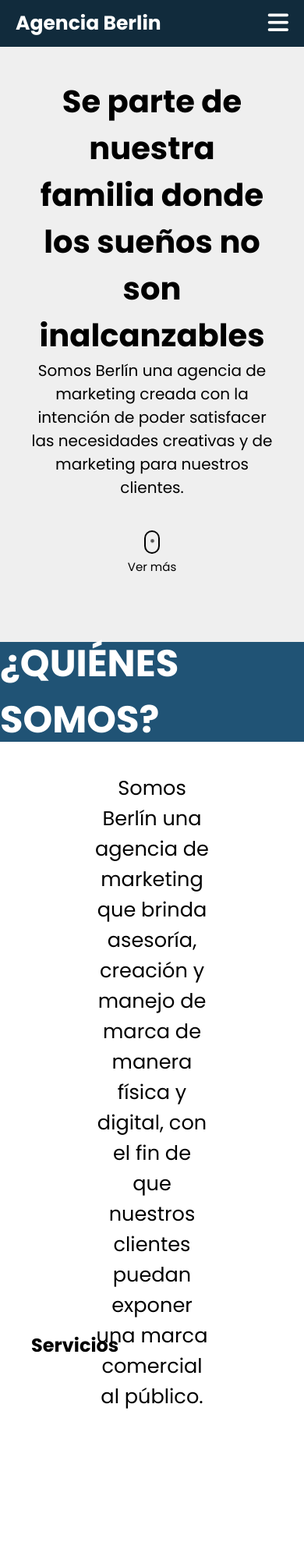
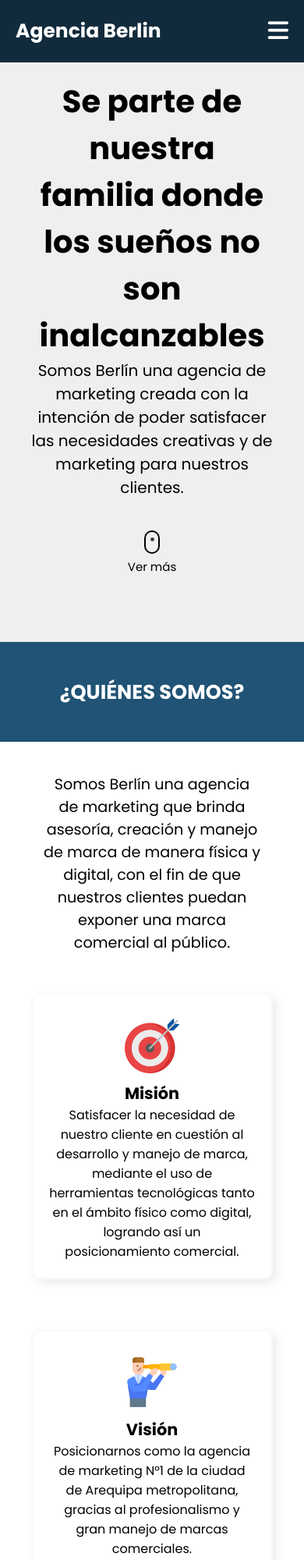
Before and after one commit to Pilli3800/Agencia_Berlin, a plain HTML site: page index.html in a window 390 px wide. Shown: the top 2000 px of the page at 78% size. Drawn offline with nearby package versions, Linux system fonts and the light colour scheme.

Commit message:
Finish Nosotros y Hero

```diff
--- a/css/navbar.css
+++ b/css/navbar.css
@@ -45,12 +45,30 @@
 .nav-menu-link {
   padding: 8px 12px;
   border-radius: 3px;
+  position: relative;
 }
 
 .nav-menu-link:hover,
 .nav-menu-link_active {
+  transition: 0.5s;
+}
+
+.nav-menu-link:after {
+  content: "";
+  position: absolute;
+  width: 100%;
+  transform: scaleX(0);
+  height: 2px;
+  bottom: 0;
+  left: 0;
   background-color: var(--color-active);
-  transition: 0.5s;
+  transform-origin: bottom right;
+  transition: transform 0.25s ease-out;
+}
+
+.nav-menu-link:hover:after {
+  transform: scaleX(1);
+  transform-origin: bottom left;
 }
 
 /* TOGGLE */
@@ -67,15 +85,15 @@
 }
 
 /* MOBILE */
-@media (max-width: 768px) {
+@media (max-width: 992px) {
   .header {
-    height: 60px;
+    height: 80px;
   }
 
   .logo {
     font-size: 25px;
     padding: 0 20px;
-    line-height: 60px;
+    line-height: 80px;
   }
 
   .nav-menu {
@@ -84,9 +102,9 @@
     margin: 0;
     background-color: var(--color-secondary);
     position: fixed;
-    top: 60px;
+    top: 80px;
     width: 100%;
-    padding: 50% 0;
+    padding: 20px 0;
     height: calc(100% - 60px);
     overflow-y: hidden;
     left: 100%;
--- a/css/nosotros.css
+++ b/css/nosotros.css
@@ -3,6 +3,12 @@
   padding: 0px;
   scroll-margin-top: 70px;
 }
+
+.nosotros-container {
+  display: flex;
+  flex-direction: column;
+}
+
 .nosotros-title {
   width: 100%;
   height: 8em;
@@ -27,6 +33,100 @@
 
 .nosotros-texto-main {
   text-align: center;
-  font-size: 1.6em;
-  width: 50%;
+  font-size: 1.4em;
+  width: 60%;
 }
+
+.cards {
+  max-width: 1200px;
+  margin: 100px auto;
+  display: grid;
+  gap: 4rem;
+  grid-template-columns: repeat(3, 1fr);
+}
+
+.card {
+  background: rgb(255, 255, 255);
+  padding: 1rem;
+  height: 21rem;
+  box-shadow: 0.3em 0.3em 0.7em #00000015;
+  transition: border 0.5s cubic-bezier(0.175, 0.885, 0.32, 1.275);
+  border-radius: 10px;
+  border: rgb(250, 250, 250) 0.2em solid;
+}
+
+.card * {
+  text-align: center;
+}
+
+.card:hover {
+  border: var(--color-secondary) 0.2em solid;
+}
+
+.card img {
+  display: block;
+  margin: 10px auto;
+  width: 70px;
+}
+
+.card ul,
+li {
+  list-style: none;
+  text-align: center;
+  padding-left: 0;
+}
+
+@media (max-width: 992px) {
+  #nosotros {
+    height: auto;
+  }
+  .cards {
+    grid-template-columns: repeat(1, 1fr);
+    margin: 50px auto;
+  }
+
+  .card {
+    padding: 20px;
+  }
+
+  .nosotros-texto-main {
+    text-align: center;
+    font-size: 1.4em;
+    width: 80%;
+  }
+
+  .titleCard {
+    font-size: 1.5rem;
+  }
+
+  .textCard {
+    font-size: 1.3rem;
+  }
+
+  .valores {
+    height: auto;
+  }
+}
+
+@media (max-width: 576px) {
+  .nosotros-title h1 {
+    font-size: 1.6rem;
+  }
+
+  .nosotros-texto-main {
+    text-align: center;
+    font-size: 1.2em;
+    width: 90%;
+  }
+
+  .card {
+    height: auto;
+  }
+  .titleCard {
+    font-size: 1.3rem;
+  }
+
+  .textCard {
+    font-size: 1rem;
+  }
+}
--- a/index.html
+++ b/index.html
@@ -19,6 +19,8 @@
 
     <script src="https://kit.fontawesome.com/7e5b2d153f.js" crossorigin="anonymous"></script>
     <script defer src="./js/index.js"></script>
+    <link href="https://unpkg.com/aos@2.3.1/dist/aos.css" rel="stylesheet">
+    <script src="https://unpkg.com/aos@2.3.1/dist/aos.js"></script>
 </head>
 
 <body>
@@ -44,7 +46,7 @@
     <main>
         <section id="hero">
             <div class="hero-container">
-                <div class="hero-text">
+                <div class="hero-text" data-aos="fade-up">
                     <h1>Se parte de nuestra familia donde los sueños no son inalcanzables</h1>
                     <p>Somos Berlín una agencia de marketing creada con la intención de poder satisfacer las necesidades
                         creativas y de marketing para nuestros clientes. </p>
@@ -63,13 +65,66 @@
         </div>
         </section>
         <section id="nosotros">
-            <div class="nosotros-title">
+            <div class="nosotros-title" data-aos="fade-in">
                 <h1>¿Quiénes Somos?</h1>
             </div>
             <div class="nosotros-container">
-                <div class="nosotros-texto-main">
+                <div class="nosotros-texto-main" data-aos="fade">
                     <p>Somos Berlín una agencia de marketing que brinda asesoría, creación y manejo de marca de manera
-                    física y digital, con el fin de que nuestros clientes puedan exponer una marca comercial al público.</p>
+                        física y digital, con el fin de que nuestros clientes puedan exponer una marca comercial al
+                        público.</p>
+                </div>
+                <div class="cards" data-aos="fade-down">
+                    <div class="card">
+                        <img src="./img/objetivo.png" alt="mision">
+                        <h4 class="titleCard">
+                            Misión
+                        </h4>
+                        <p class="textCard">
+                            Satisfacer la necesidad de nuestro cliente en cuestión al desarrollo y manejo de marca,
+                            mediante el uso de herramientas tecnológicas tanto en el ámbito físico como digital,
+                            logrando así un posicionamiento comercial.
+                        </p>
+                    </div>
+                    <div class="card">
+                        <img src="./img/vision.png" alt="vision">
+                        <h4 class="titleCard">
+                            Visión
+                        </h4>
+                        <p class="textCard">
+                            Posicionarnos como la agencia de marketing N°1 de la ciudad de Arequipa metropolitana,
+                            gracias al profesionalismo y gran manejo de marcas comerciales.
+                        </p>
+                    </div>
+                    <div class="card valores">
+                        <img src="./img/valoration.png" alt="vision">
+                        <h4 class="titleCard">
+                            Nuestros Valores
+                        </h4>
+                        <p>
+                        <ul class="textCard">
+                            <li>
+                                Respeto
+                            </li>
+                            <li>
+                                Honestidad
+                            </li>
+                            <li>
+                                Equidad
+                            </li>
+                            <li>
+                                Libertad
+                            </li>
+                            <li>
+                                Confianza
+                            </li>
+                            <li>
+                                Responsabilidad
+                            </li>
+                        </ul>
+
+                        </p>
+                    </div>
                 </div>
             </div>
         </section>
@@ -80,6 +135,10 @@
             <h1>Contacto</h1>
         </section>
     </main>
+    <script src="https://unpkg.com/aos@next/dist/aos.js"></script>
+    <script>
+        AOS.init();
+    </script>
 </body>
 
 </html>
```
Also changed, not shown: img/objetivo.png (added), img/valoration.png (added), img/vision.png (added).
